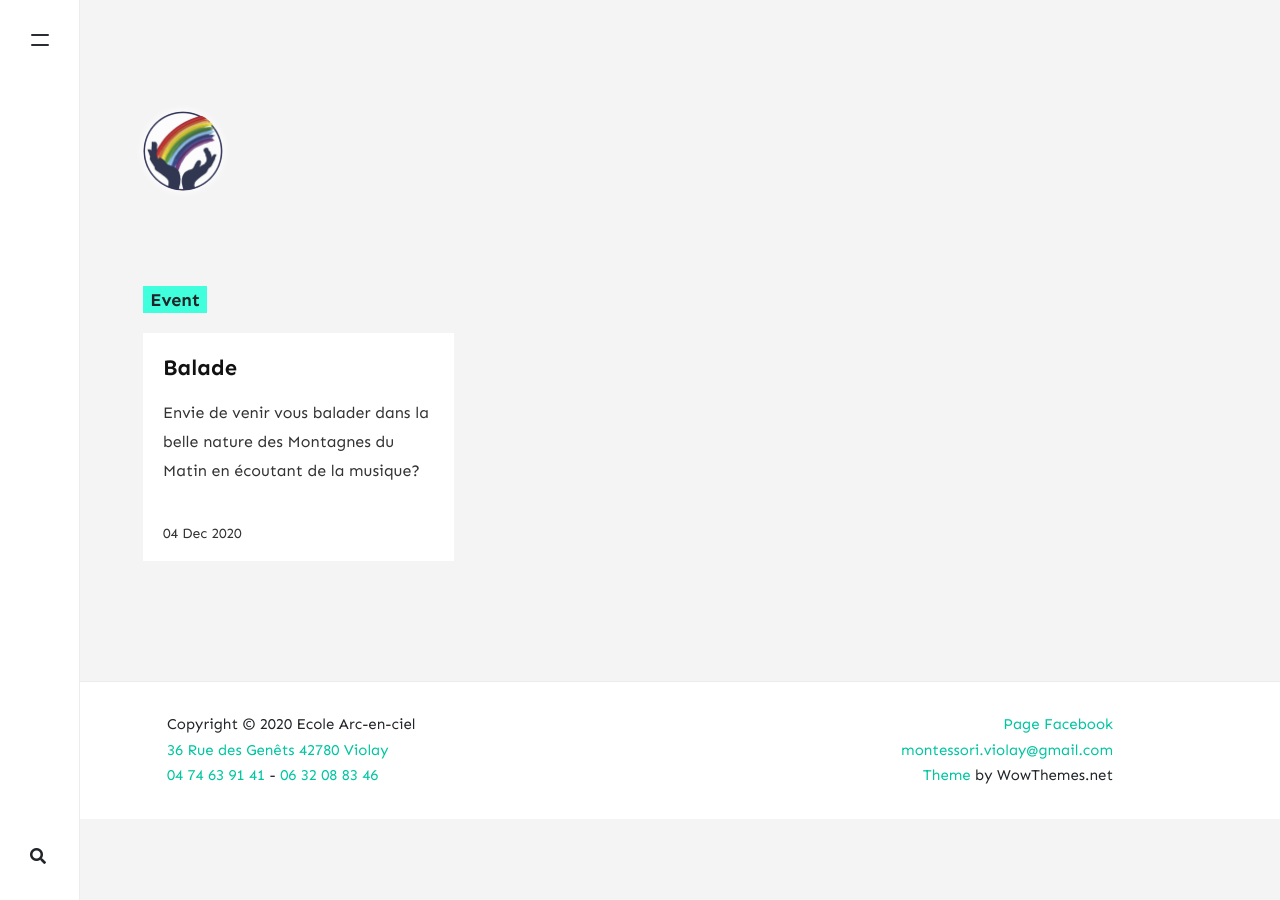
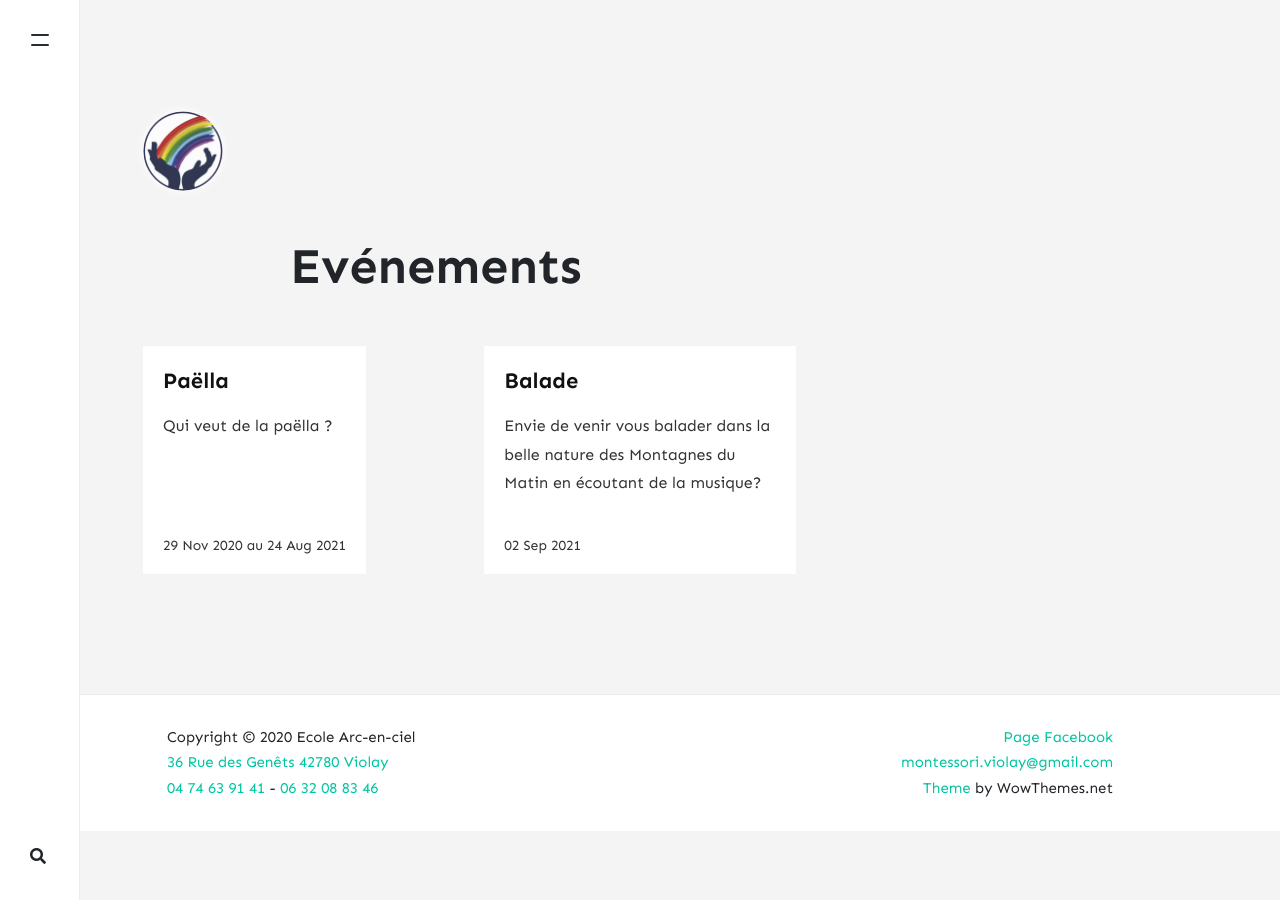
Before and after one commit to violay-rainbow-school/violay-rainbow-school.github.io, a Jekyll site: the page built from _pages/events.md, in a window 1280 px wide. Built offline with Jekyll 4.4.1, drawn with Linux system fonts in a browser that asks for light colours; nearby versions of some CDN libraries; comment, search, counter and statistics services are not loaded.

Commit message:
display events in reverse order

```diff
--- a/_config.yml
+++ b/_config.yml
@@ -19,6 +19,9 @@
   mobile: '06 32 08 83 46'
   mobileLink: '+33632088346'
 educational_project_url: 'https://s3.amazonaws.com/transparentclassroom.com/schools/2760/2020/attachments/37c7a7d25c9f189d89782831492e41df3a285c50.original.pdf'
+
+# Events
+future: true
 
 # Authors
 authors:
@@ -68,8 +71,6 @@
    syntax_highlighter_opts:
       disable : true
 
-
-
 # Adsense (change to "enabled" to activate, also your client id and ad slot. Create a new ad unit from your Adsense account to get the slot.)
 adsense: "disabled"
 adsense-data-ad-client: "ca-pub-3412143450191416"
--- a/_includes/event_box.html
+++ b/_includes/event_box.html
@@ -29,9 +29,7 @@
         </div>
         <div class="card-footer bg-white">
             <div class="wrapfooter">
-                {% if post.start_date %}
-                    <span class="event-date">{{ post.start_date | date_to_string }}</span>
-                {% endif %}
+                <span class="event-date">{{ post.date | date_to_string }}</span>
                 {% if post.end_date %}
                     <span class="event-date"> au {{ post.end_date | date_to_string }}</span>
                 {% endif %}
--- a/_layouts/events.html
+++ b/_layouts/events.html
@@ -1,14 +1,19 @@
 ---
-title: "Events"
+title: "Evénements"
 layout: default
 permalink: "/events.html"
 ---
 
+<div class="page-single">
+    <div class="entry-header">
+        <h1 class="posttitle">{{ page.title }}</h1>
+    </div>
+</div>
+
 {% for category in site.categories %}
     {% if category[0] == "Event" %}
-        <h4 class="mt-5 mb-neg-30" id="{{ category[0] | replace: " ","-" }}"><span class="text-capitalize badge badge-primary text-small">{{ category[0] }}</span></h4>
         <div class="blog-grid-container">
-            {% assign pages_list = category[1] %}
+            {% assign pages_list = category[1] | reverse %}
             {% for post in pages_list %}
                 {% if post.title != null %}
                     {% if group == null or group == post.group %}
--- /dev/null
+++ b/_posts/2020-11-29-paella.md
@@ -0,0 +1,10 @@
+---
+layout: post
+title:  "Paëlla"
+categories: [ Event ]
+end_date: 24/08/2021
+---
+
+Qui veut de la paëlla ?
+
+Moi !
```
Also changed, not shown: _posts/2020-08-30-post-template.md (deleted, +0 -30 lines), _posts/2021-09-02-balade.md (renamed from _posts/2020-11-28-balade.md, +0 -2 lines).
